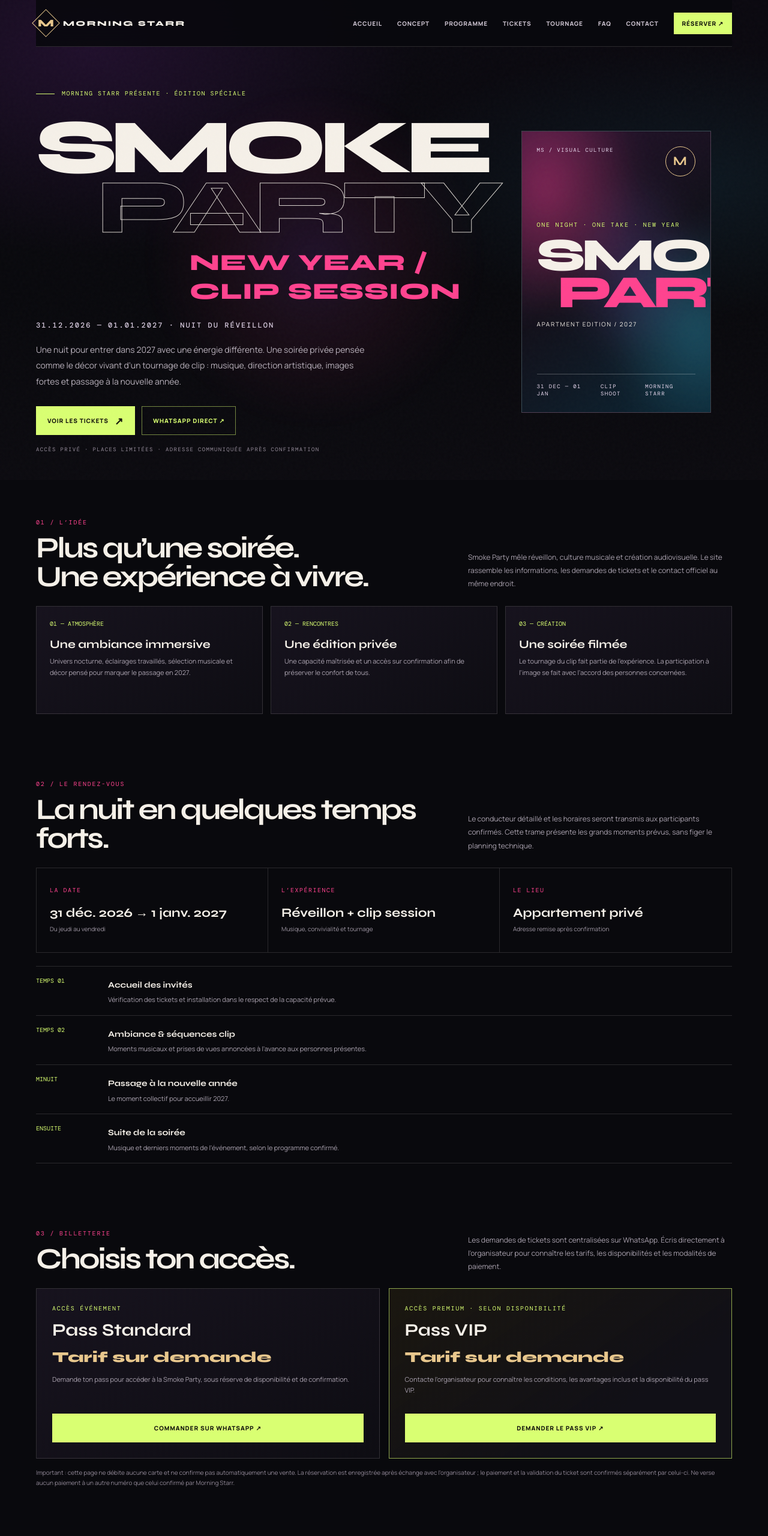
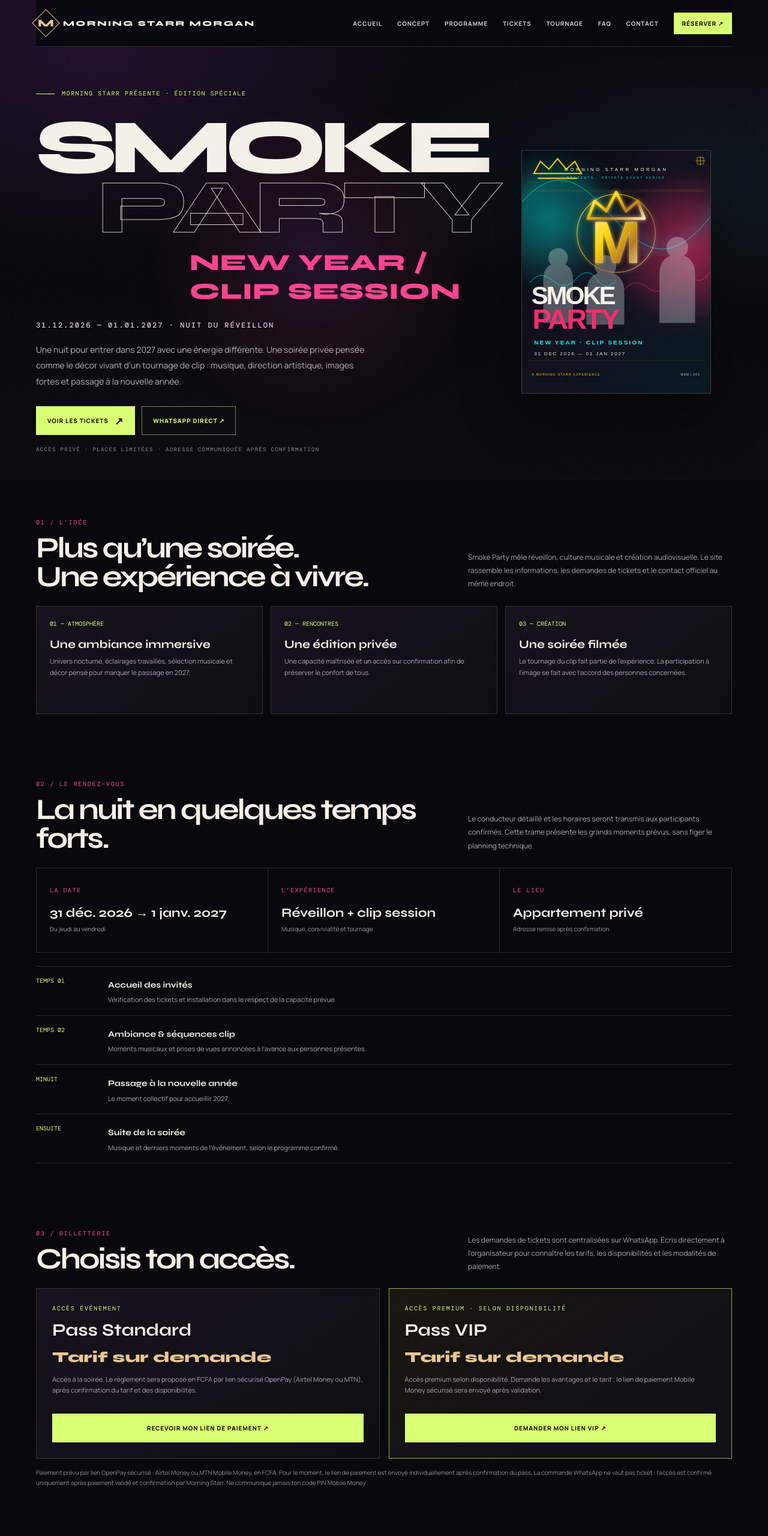
Before and after one commit to kkamako69-source/Morning_Starr-pro, a plain HTML site: page smoke-party/index.html in a window 1280 px wide. Shown: the top 2560 px of the page at 60% size. Drawn offline with nearby package versions, Linux system fonts and the light colour scheme.

Commit message:
Personalize site with Morning Starr artwork and mobile-money ticket flow

```diff
--- a/smoke-party/index.html
+++ b/smoke-party/index.html
@@ -5,7 +5,10 @@
 <meta name="theme-color" content="#09090d">
 <meta name="description" content="Smoke Party — New Year Clip Session. Soirée du 31 décembre 2026 au 1er janvier 2027 avec tournage de clip. Billetterie et contact WhatsApp Morning Starr.">
 <meta property="og:title" content="SMOKE PARTY — New Year Clip Session">
-<meta property="og:description" content="31 décembre 2026 → 1er janvier 2027 · Événement privé · Tournage de clip · Morning Starr">
+<meta property="og:description" content="31 décembre 2026 → 1er janvier 2027 · Événement privé · Tournage de clip · Morning Starr Morgan">
+<meta property="og:image" content="https://kkamako69-source.github.io/Morning_Starr-pro/smoke-party/assets/smoke-party-poster.svg">
+<link rel="icon" type="image/svg+xml" href="assets/favicon.svg">
+<link rel="preload" as="image" href="assets/smoke-party-poster.svg">
 <title>Smoke Party — New Year Clip Session | Morning Starr</title>
 <link rel="preconnect" href="https://fonts.googleapis.com"><link rel="preconnect" href="https://fonts.gstatic.com" crossorigin>
 <link href="https://fonts.googleapis.com/css2?family=DM+Mono:wght@400;500&family=Manrope:wght@400;500;600;700;800&family=Syne:wght@500;600;700;800&display=swap" rel="stylesheet">
@@ -24,7 +27,7 @@ nav{display:flex;align-items:center;gap:clamp(12px,2vw,25px)}nav a{text-decorati
 h1{font:800 clamp(76px,10vw,138px)/.78 Syne,sans-serif;letter-spacing:-.09em;text-transform:uppercase;margin:32px 0 24px}h1 .outline{display:block;color:transparent;-webkit-text-stroke:1px rgba(245,240,232,.87);padding-left:8vw}h1 .sub{display:block;color:var(--pink);font-size:.3em;line-height:1.25;letter-spacing:.02em;padding-left:20vw;margin-top:18px}
 .date-line{font:500 12px "DM Mono",monospace;letter-spacing:.17em;color:#d9cce0;text-transform:uppercase;margin-top:24px}.hero-copy{max-width:560px;color:#b9b1bc;font-size:14px;line-height:1.9;margin:20px 0 28px}
 .actions{display:flex;flex-wrap:wrap;gap:11px}.btn{display:inline-flex;align-items:center;justify-content:center;gap:10px;min-height:48px;padding:0 18px;text-decoration:none;font-size:10px;font-weight:900;letter-spacing:.09em;text-transform:uppercase;border:1px solid var(--line);transition:transform .2s,background .2s,border .2s;cursor:pointer;background:transparent;color:var(--paper);font-family:inherit}.btn:hover{transform:translateY(-2px);border-color:var(--acid)}.btn-main{background:var(--acid);border-color:var(--acid);color:#10110b}.btn-main:hover{background:#e8ffad}.btn-wa{border-color:rgba(217,255,114,.5);color:var(--acid)}.btn-arrow{font-size:17px}.note{font-size:9px;color:#948b99;line-height:1.8;margin-top:16px}
-.art{min-height:470px;position:relative;overflow:hidden;border:1px solid rgba(245,240,232,.2);background:linear-gradient(145deg,#28132e,#12101a 48%,#0b2533);padding:25px;display:flex;flex-direction:column;justify-content:space-between}.art:before{content:"";position:absolute;inset:-15%;background:radial-gradient(ellipse at 22% 28%,rgba(255,61,145,.43),transparent 34%),radial-gradient(ellipse at 82% 65%,rgba(54,190,226,.3),transparent 30%),radial-gradient(ellipse at 56% 48%,rgba(169,117,255,.2),transparent 35%);filter:blur(19px);animation:breath 9s ease-in-out infinite alternate}.art>*{position:relative;z-index:1}.art-top,.art-bottom{display:flex;justify-content:space-between;gap:10px;color:#e9d9ef;font:9px "DM Mono",monospace;letter-spacing:.15em;text-transform:uppercase}.seal{width:50px;height:50px;border:1px solid var(--gold);border-radius:50%;display:grid;place-items:center;color:var(--gold);font:700 21px Syne}.art-date{font:10px "DM Mono",monospace;letter-spacing:.17em;color:var(--acid);text-transform:uppercase}.art-title{font:800 clamp(50px,6vw,78px)/.8 Syne,sans-serif;letter-spacing:-.08em;text-transform:uppercase;margin:14px 0}.art-title span{display:block;color:var(--pink);padding-left:35px}.art-caption{font-size:10px;letter-spacing:.17em;text-transform:uppercase}.art-bottom{border-top:1px solid rgba(255,255,255,.25);padding-top:14px}
+.art{margin:0;min-height:0;aspect-ratio:700/900;position:relative;overflow:hidden;border:1px solid rgba(245,240,232,.22);background:#08080c;box-shadow:0 28px 90px rgba(0,0,0,.45)}.art img{display:block;width:100%;height:100%;object-fit:cover}.art-top,.art-bottom{display:flex;justify-content:space-between;gap:10px;color:#e9d9ef;font:9px "DM Mono",monospace;letter-spacing:.15em;text-transform:uppercase}.seal{width:50px;height:50px;border:1px solid var(--gold);border-radius:50%;display:grid;place-items:center;color:var(--gold);font:700 21px Syne}.art-date{font:10px "DM Mono",monospace;letter-spacing:.17em;color:var(--acid);text-transform:uppercase}.art-title{font:800 clamp(50px,6vw,78px)/.8 Syne,sans-serif;letter-spacing:-.08em;text-transform:uppercase;margin:14px 0}.art-title span{display:block;color:var(--pink);padding-left:35px}.art-caption{font-size:10px;letter-spacing:.17em;text-transform:uppercase}.art-bottom{border-top:1px solid rgba(255,255,255,.25);padding-top:14px}
 .section{padding:28px 0 82px}.section-top{display:flex;justify-content:space-between;align-items:end;gap:25px;margin-bottom:25px}.index{font:10px "DM Mono",monospace;color:var(--pink);letter-spacing:.18em;text-transform:uppercase}.section h2{font:700 clamp(31px,4.5vw,49px)/.98 Syne,sans-serif;letter-spacing:-.06em;margin:12px 0 0}.section-intro{max-width:440px;color:#aaa2af;font-size:12px;line-height:1.85;margin:0}
 .stats{display:grid;grid-template-columns:repeat(3,1fr);border:1px solid var(--line)}.stat{padding:22px;border-right:1px solid var(--line);min-height:140px}.stat:last-child{border-right:0}.stat small{font:10px "DM Mono",monospace;color:var(--pink);letter-spacing:.15em;text-transform:uppercase}.stat strong{display:block;font:700 21px Syne,sans-serif;margin-top:15px}.stat span{font-size:10px;color:#9e96a3}
 .concept-grid{display:grid;grid-template-columns:repeat(3,1fr);gap:13px}.tile{background:linear-gradient(145deg,#17131e,#0e0d13);border:1px solid var(--line);padding:22px;min-height:180px}.tile-no{color:var(--acid);font:10px "DM Mono",monospace}.tile h3{font:700 19px Syne,sans-serif;margin:16px 0 7px}.tile p{font-size:11px;color:#aaa2af;line-height:1.8;margin:0}
@@ -36,15 +39,15 @@ h1{font:800 clamp(76px,10vw,138px)/.78 Syne,sans-serif;letter-spacing:-.09em;tex
 footer{border-top:1px solid var(--line);padding:25px 0 40px;display:flex;justify-content:space-between;gap:15px;color:#8d8591;font:9px "DM Mono",monospace;letter-spacing:.12em;text-transform:uppercase}.fine{font-size:9px;color:#817987;line-height:1.8;margin:35px 0 25px}
 .mobile-ticket{display:none}
 @keyframes breath{from{transform:scale(.95) rotate(-5deg)}to{transform:scale(1.08) rotate(5deg)}}
-@media(max-width:850px){.hero{grid-template-columns:1fr;gap:30px;padding:52px 0 65px}.art{min-height:400px}.section-top{align-items:start;flex-direction:column}.clip-layout{grid-template-columns:1fr;gap:25px}}
-@media(max-width:660px){.shell{width:calc(100% - 30px)}header{height:68px}.menu-toggle{display:block}nav{display:none;position:absolute;top:67px;left:-15px;right:-15px;padding:16px 20px 20px;background:#0d0c12;border-bottom:1px solid var(--line);flex-direction:column;align-items:stretch;gap:0}nav.open{display:flex}nav a{padding:12px 4px;border-bottom:1px solid rgba(255,255,255,.06)}nav a.nav-cta{margin-top:10px;text-align:center;padding:13px}.brand-name{font-size:11px}h1{font-size:clamp(69px,18vw,105px)}h1 .outline{padding-left:5vw}h1 .sub{padding-left:15vw;font-size:.28em}.date-line{font-size:10px;letter-spacing:.1em}.hero-copy{font-size:12px}.art{min-height:360px;padding:20px}.art-title{font-size:57px}.stats{grid-template-columns:1fr}.stat{border-right:0;border-bottom:1px solid var(--line);min-height:unset;padding:18px}.stat:last-child{border-bottom:0}.stat strong{margin-top:8px}.concept-grid{grid-template-columns:1fr}.tile{min-height:unset}.ticket-grid{grid-template-columns:1fr}.step{grid-template-columns:70px 1fr}.section{padding-bottom:65px}.mobile-ticket{display:block;position:fixed;bottom:0;left:0;right:0;z-index:9;background:rgba(9,9,13,.93);backdrop-filter:blur(15px);border-top:1px solid var(--line);padding:10px 15px}.mobile-ticket .btn{width:100%}footer{flex-direction:column;gap:8px}body{padding-bottom:72px}}
+@media(max-width:850px){.hero{grid-template-columns:1fr;gap:30px;padding:52px 0 65px}.art{min-height:0}.section-top{align-items:start;flex-direction:column}.clip-layout{grid-template-columns:1fr;gap:25px}}
+@media(max-width:660px){.shell{width:calc(100% - 30px)}header{height:68px}.menu-toggle{display:block}nav{display:none;position:absolute;top:67px;left:-15px;right:-15px;padding:16px 20px 20px;background:#0d0c12;border-bottom:1px solid var(--line);flex-direction:column;align-items:stretch;gap:0}nav.open{display:flex}nav a{padding:12px 4px;border-bottom:1px solid rgba(255,255,255,.06)}nav a.nav-cta{margin-top:10px;text-align:center;padding:13px}.brand-name{font-size:11px}h1{font-size:clamp(69px,18vw,105px)}h1 .outline{padding-left:5vw}h1 .sub{padding-left:15vw;font-size:.28em}.date-line{font-size:10px;letter-spacing:.1em}.hero-copy{font-size:12px}.art{min-height:0;padding:0}.art-title{font-size:57px}.stats{grid-template-columns:1fr}.stat{border-right:0;border-bottom:1px solid var(--line);min-height:unset;padding:18px}.stat:last-child{border-bottom:0}.stat strong{margin-top:8px}.concept-grid{grid-template-columns:1fr}.tile{min-height:unset}.ticket-grid{grid-template-columns:1fr}.step{grid-template-columns:70px 1fr}.section{padding-bottom:65px}.mobile-ticket{display:block;position:fixed;bottom:0;left:0;right:0;z-index:9;background:rgba(9,9,13,.93);backdrop-filter:blur(15px);border-top:1px solid var(--line);padding:10px 15px}.mobile-ticket .btn{width:100%}footer{flex-direction:column;gap:8px}body{padding-bottom:72px}}
 @media(prefers-reduced-motion:reduce){html{scroll-behavior:auto}*,*:before,*:after{animation:none!important;transition:none!important}}
 </style>
 </head>
 <body>
 <div class="shell">
 <header>
- <a class="brand" href="#accueil"><span class="mark"><span>M</span></span><span class="brand-name">MORNING STARR</span></a>
+ <a class="brand" href="#accueil"><span class="mark"><span>M</span></span><span class="brand-name">MORNING STARR MORGAN</span></a>
  <button class="menu-toggle" id="menuToggle" aria-label="Ouvrir le menu" aria-expanded="false">☰</button>
  <nav id="mainNav" aria-label="Menu principal">
   <a href="#accueil">Accueil</a><a href="#concept">Concept</a><a href="#programme">Programme</a><a href="#tickets">Tickets</a><a href="#clip">Tournage</a><a href="#faq">FAQ</a><a href="#contact">Contact</a>
@@ -61,7 +64,7 @@ footer{border-top:1px solid var(--line);padding:25px 0 40px;display:flex;justify
   <div class="actions"><a class="btn btn-main" href="#tickets">Voir les tickets <span class="btn-arrow">↗</span></a><a class="btn btn-wa" href="https://wa.me/242050781712?text=Bonjour%20Morning%20Starr%2C%20je%20souhaite%20des%20informations%20sur%20Smoke%20Party%20New%20Year%20Clip%20Session." target="_blank" rel="noopener">WhatsApp direct ↗</a></div>
   <div class="note mono">Accès privé · Places limitées · Adresse communiquée après confirmation</div>
  </div>
- <div class="art"><div class="art-top"><span>MS / Visual culture</span><span class="seal">M</span></div><div><div class="art-date">One night · One take · New year</div><div class="art-title">Smoke<span>Party</span></div><div class="art-caption">Apartment edition / 2027</div></div><div class="art-bottom"><span>31 dec — 01 jan</span><span>Clip shoot</span><span>Morning Starr</span></div></div>
+ <figure class="art"><img src="assets/smoke-party-poster.svg" alt="Affiche originale Smoke Party New Year Clip Session, Morning Starr Morgan" width="700" height="900" loading="eager"></figure>
 </section>
 
 <section class="section" id="concept">
@@ -91,10 +94,10 @@ footer{border-top:1px solid var(--line);padding:25px 0 40px;display:flex;justify
 <section class="section" id="tickets">
  <div class="section-top"><div><div class="index">03 / Billetterie</div><h2>Choisis ton accès.</h2></div><p class="section-intro">Les demandes de tickets sont centralisées sur WhatsApp. Écris directement à l’organisateur pour connaître les tarifs, les disponibilités et les modalités de paiement.</p></div>
  <div class="ticket-grid">
-  <article class="ticket"><div class="ticket-label">Accès événement</div><h3>Pass Standard</h3><div class="ticket-price">Tarif sur demande</div><p>Demande ton pass pour accéder à la Smoke Party, sous réserve de disponibilité et de confirmation.</p><a class="btn btn-main" href="https://wa.me/242050781712?text=Bonjour%2C%20je%20souhaite%20acheter%20un%20Pass%20Standard%20pour%20Smoke%20Party%20du%2031%20d%C3%A9cembre%202026%20au%201er%20janvier%202027.%20Merci%20de%20m%E2%80%99indiquer%20le%20tarif%20et%20les%20modalit%C3%A9s." target="_blank" rel="noopener">Commander sur WhatsApp ↗</a></article>
-  <article class="ticket featured"><div class="ticket-label">Accès premium · selon disponibilité</div><h3>Pass VIP</h3><div class="ticket-price">Tarif sur demande</div><p>Contacte l’organisateur pour connaître les conditions, les avantages inclus et la disponibilité du pass VIP.</p><a class="btn btn-main" href="https://wa.me/242050781712?text=Bonjour%2C%20je%20souhaite%20des%20informations%20et%20le%20tarif%20du%20Pass%20VIP%20pour%20Smoke%20Party%20du%2031%20d%C3%A9cembre%202026%20au%201er%20janvier%202027." target="_blank" rel="noopener">Demander le Pass VIP ↗</a></article>
+  <article class="ticket"><div class="ticket-label">Accès événement</div><h3>Pass Standard</h3><div class="ticket-price">Tarif sur demande</div><p>Accès à la soirée. Le règlement sera proposé en FCFA par lien sécurisé OpenPay (Airtel Money ou MTN), après confirmation du tarif et des disponibilités.</p><a class="btn btn-main" href="https://wa.me/242050781712?text=Bonjour%2C%20je%20souhaite%20acheter%20un%20Pass%20Standard%20pour%20Smoke%20Party%20du%2031%20d%C3%A9cembre%202026%20au%201er%20janvier%202027.%20Merci%20de%20m%E2%80%99indiquer%20le%20tarif%20et%20les%20modalit%C3%A9s." target="_blank" rel="noopener">Recevoir mon lien de paiement ↗</a></article>
+  <article class="ticket featured"><div class="ticket-label">Accès premium · selon disponibilité</div><h3>Pass VIP</h3><div class="ticket-price">Tarif sur demande</div><p>Accès premium selon disponibilité. Demande les avantages et le tarif ; le lien de paiement Mobile Money sécurisé sera envoyé après validation.</p><a class="btn btn-main" href="https://wa.me/242050781712?text=Bonjour%2C%20je%20souhaite%20des%20informations%20et%20le%20tarif%20du%20Pass%20VIP%20pour%20Smoke%20Party%20du%2031%20d%C3%A9cembre%202026%20au%201er%20janvier%202027." target="_blank" rel="noopener">Demander mon lien VIP ↗</a></article>
  </div>
- <p class="ticket-note">Important : cette page ne débite aucune carte et ne confirme pas automatiquement une vente. La réservation est enregistrée après échange avec l’organisateur ; le paiement et la validation du ticket sont confirmés séparément par celui-ci. Ne verse aucun paiement à un autre numéro que celui confirmé par Morning Starr.</p>
+ <p class="ticket-note">Paiement prévu par lien OpenPay sécurisé : Airtel Money ou MTN Mobile Money, en FCFA. Pour le moment, le lien de paiement est envoyé individuellement après confirmation du pass. La commande WhatsApp ne vaut pas ticket : l’accès est confirmé uniquement après paiement validé et confirmation par Morning Starr. Ne communique jamais ton code PIN Mobile Money.</p>
 </section>
 
 <section class="section" id="clip">
@@ -129,11 +132,11 @@ footer{border-top:1px solid var(--line);padding:25px 0 40px;display:flex;justify
    <a class="btn btn-main" href="https://wa.me/242050781712?text=Bonjour%20Morning%20Starr%2C%20je%20souhaite%20des%20informations%20sur%20Smoke%20Party." target="_blank" rel="noopener">WhatsApp · Commander ↗</a>
    <a class="btn" href="tel:+242050781712">Appeler · +242 050 78 17 12</a>
   </div>
-  <div class="number">+242 050 78 17 12 · MÊME NUMÉRO POUR APPEL ET WHATSAPP</div>
+  <div class="number">+242 050 78 17 12 · COORDONNÉE DE CONTACT / RETRAIT À VALIDER SUR OPENPAY</div>
  </div>
 </section>
 
-<p class="fine">INFORMATIONS & RESPONSABILITÉ — Date : nuit du 31 décembre 2026 au 1er janvier 2027. L’heure, les tarifs définitifs, les modalités de paiement et l’adresse exacte sont communiqués par l’organisateur. Aucun paiement n’est traité directement sur ce site. Respect des lois locales, des voisins, des règles de sécurité et du consentement des personnes filmées. Aucun produit interdit ni comportement dangereux n’est autorisé.</p>
+<p class="fine">INFORMATIONS & RESPONSABILITÉ — Date : nuit du 31 décembre 2026 au 1er janvier 2027. L’heure, les tarifs définitifs, les modalités de paiement et l’adresse exacte sont communiqués par l’organisateur. Les demandes de règlement sont dirigées vers WhatsApp en attendant l’activation du lien marchand OpenPay. Respect des lois locales, des voisins, des règles de sécurité et du consentement des personnes filmées. Aucun produit interdit ni comportement dangereux n’est autorisé.</p>
 </main>
 <footer><span><b>MORNING STARR</b> · SMOKE PARTY / NEW YEAR CLIP SESSION</span><span>31.12.2026 — 01.01.2027</span></footer>
 </div>
```
